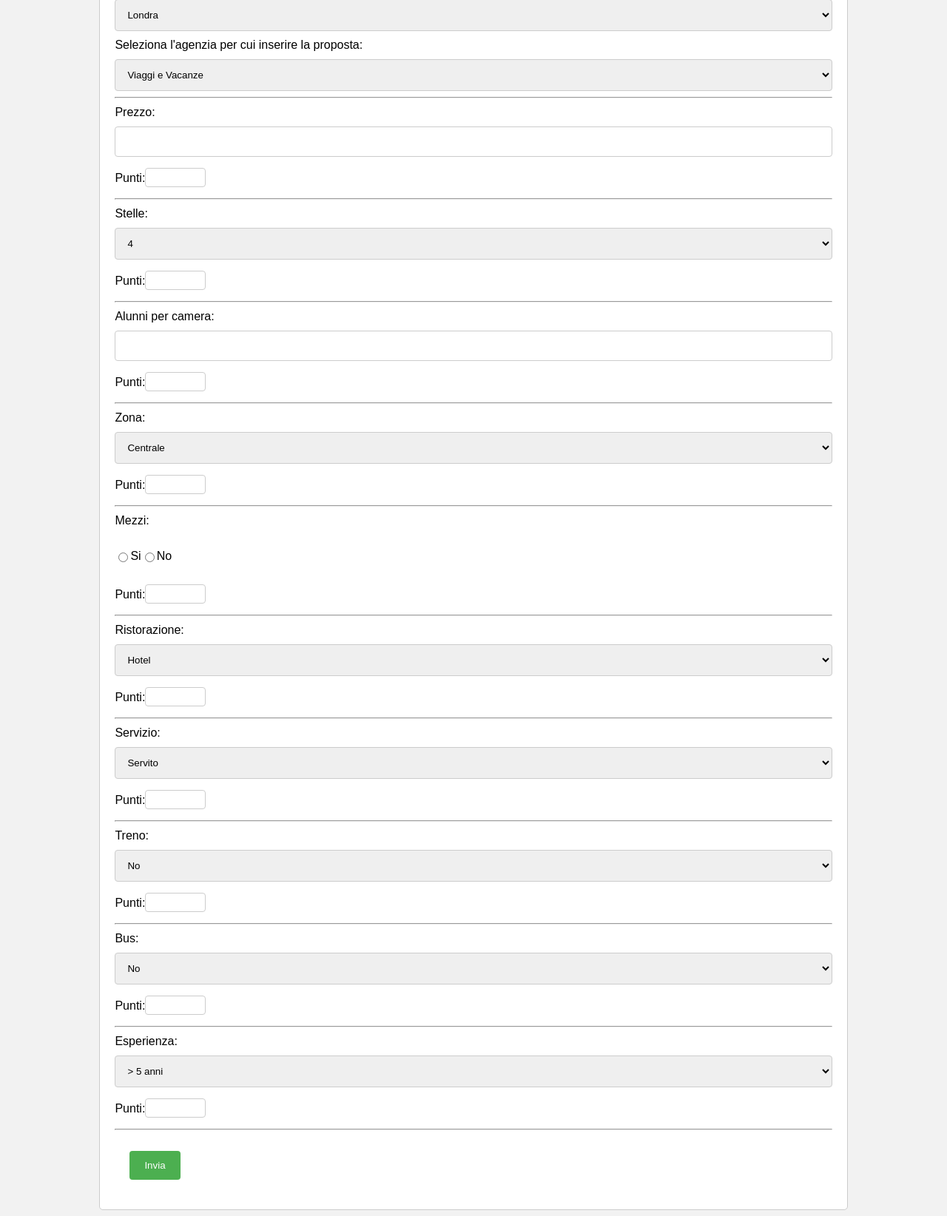
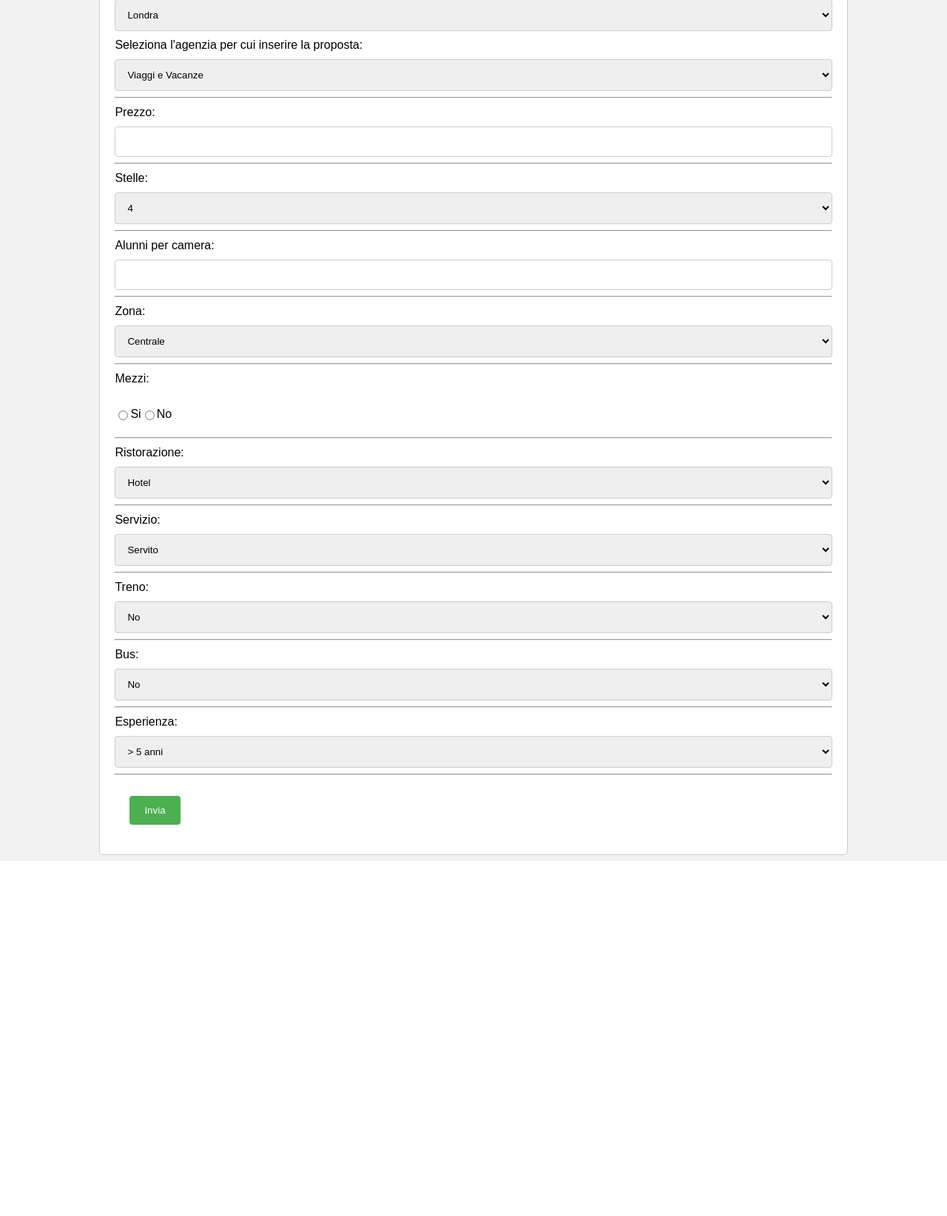
Before and after one commit to Sauro3101/BandoGite, a PHP site: page /inserisci_offerta.php in a window 1280 px wide. Shown: the part 216-1860 px from the top of the page at 74% size. After the commit the page ends 1380 px from the top, so only its background shows below. Run offline with PHP 8.4, Linux system fonts and the light colour scheme; a user stored in the database is signed in; data comes from the database, SQL or seed files in the repository; some libraries are stand-ins or nearby versions.

Commit message:
finire calcolo punteggio
finire calcolo automatico punteggio
visualizzare punti singole categorie da classifica

```diff
--- a/inserisci_offerta.php
+++ b/inserisci_offerta.php
@@ -114,10 +114,6 @@
       <div>
         <label for="prezzo">Prezzo:</label>
         <input type="text" id="prezzo" name="prezzo" required>
-        <div class="point_section">
-          <label for="prezzo-point">Punti:</label>
-          <input type="number" id="prezzo-point" name="prezzo-point" class="point" min="0" max="100" required>
-        </div>
       </div>
       <hr>
       <div>
@@ -128,19 +124,11 @@
           <option value="3">3</option>
           <option value="Inferiore">Inferiore</option>
         </select>
-        <div class="point_section">
-          <label for="stelle-point">Punti:</label>
-          <input type="number" id="stelle-point" name="stelle-point" class="point" min="0" max="100" required>
-        </div>
       </div>
       <hr>
       <div>
         <label for="alunni">Alunni per camera:</label>
         <input type="number" id="alunni" name="alunni" required>
-        <div class="point_section">
-          <label for="alunni-point">Punti:</label>
-          <input type="number" id="alunni-point" name="alunni-point" class="point" min="0" max="100" required>
-        </div>
       </div>
       <hr>
       <div>
@@ -151,10 +139,6 @@
           <option value="Limitrofa">Limitrofa</option>
           <option value="Periferica">Periferica</option>
         </select>
-        <div class="point_section">
-          <label for="zona-point">Punti:</label>
-          <input type="number" id="zona-point" name="zona-point" class="point" min="0" max="100" required>
-        </div>
       </div>
       <hr>
       <div>
@@ -166,10 +150,6 @@
           <label for="mezzi-no">No</label>
         </div>
         <br>
-        <div class="point_section">
-          <label for="mezzi-point">Punti:</label>
-          <input type="number" id="mezzi-point" name="mezzi-point" class="point" min="0" max="100" required>
-        </div>
       </div>
       <hr>
       <div>
@@ -179,10 +159,6 @@
           <option value="Ristorante">Ristorante</option>
           <option value="Altro ristorante">Altro ristorante</option>
         </select>
-        <div class="point_section">
-          <label for="ristorazione-point">Punti:</label>
-          <input type="number" id="ristorazione-point" name="ristorazione-point" class="point" min="0" max="100" required>
-        </div>
       </div>
       <hr>
       <div>
@@ -191,10 +167,6 @@
           <option value="Servito">Servito</option>
           <option value="Buffet">Buffet</option>
         </select>
-        <div class="point_section">
-          <label for="servizio-point">Punti:</label>
-          <input type="number" id="servizio-point" name="servizio-point" class="point" min="0" max="100" required>
-        </div>
       </div>
       <hr>
       <div>
@@ -206,10 +178,6 @@
           <option value="Cuccette 4">Cuccette 4</option>
           <option value="Cuccette 6">Cuccette 6</option>
         </select>
-        <div class="point_section">
-          <label for="treno-point">Punti:</label>
-          <input type="number" id="treno-point" name="treno-point" class="point" min="0" max="100" required>
-        </div>
       </div>
       <hr>
       <div>
@@ -220,10 +188,6 @@
           <option value="3">2 Autisti</option>
           <option value="4">Viaggio A/R</option>
         </select>
-        <div class="point_section">
-          <label for="bus-point">Punti:</label>
-          <input type="number" id="bus-point" name="bus-point" class="point" min="0" max="100" required>
-        </div>
       </div>
       <hr>
       <div>
@@ -233,10 +197,6 @@
           <option value="2">tra 4 e 5 anni</option>
           <option value="3">< 4 anni</option>
         </select>
-        <div class="point_section">
-          <label for="esperienza-point">Punti:</label>
-          <input type="number" id="esperienza-point" name="esperienza-point" class="point" min="0" max="100" required>
-        </div>
       </div>
       <hr>
       <input type="hidden" name="tot" id="tot" value="0" />
```
Also changed, not shown: backend/nuova_offerta.php (+77 -0 lines).
